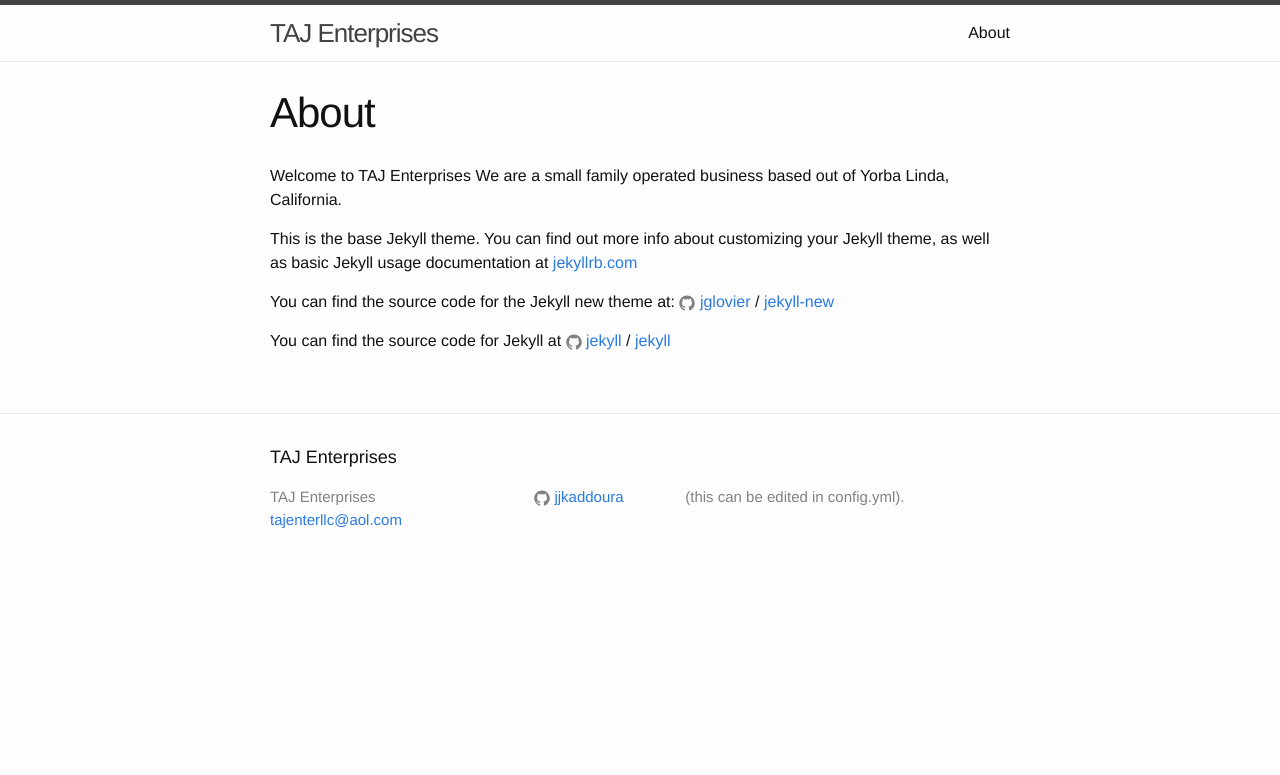
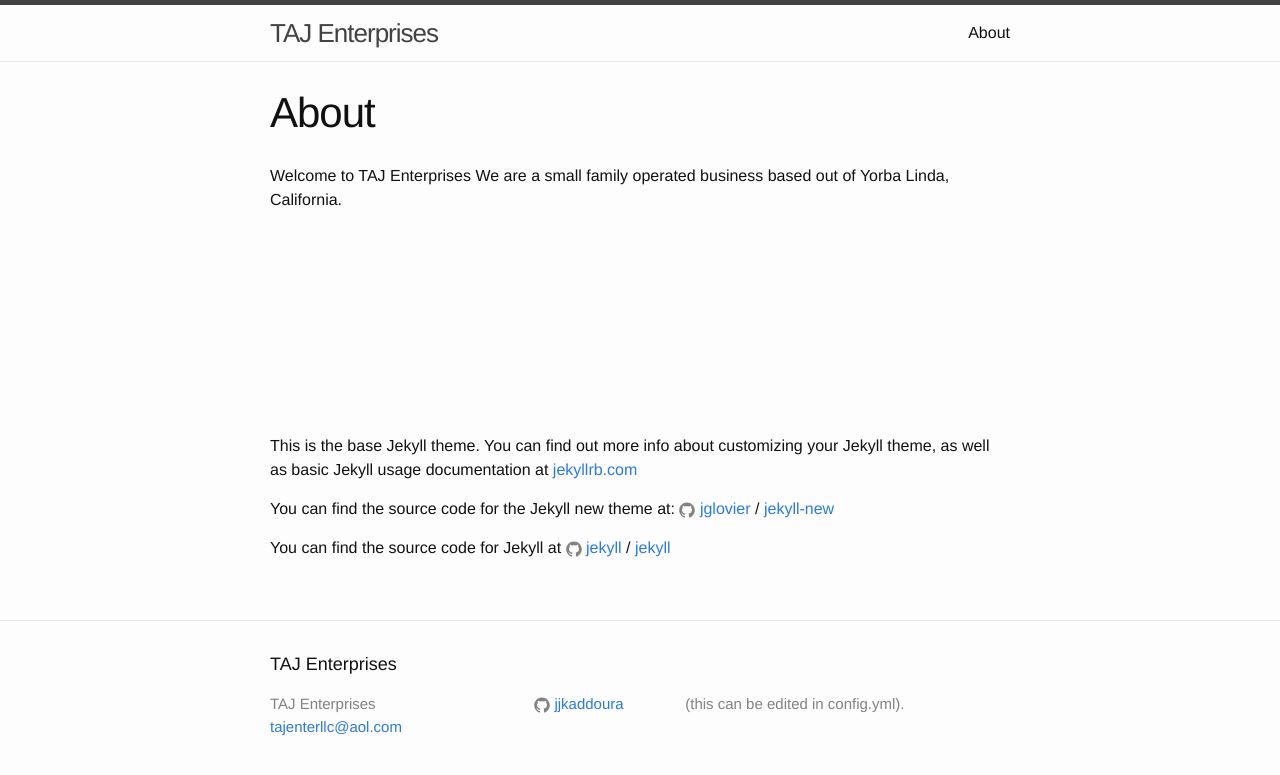
Before and after one commit to jjkaddoura/jjkaddoura.github.io, a Jekyll site: the page built from about.md, in a window 1280 px wide. Shown: the top 775 px of the page. Built offline with Jekyll 4.4.1, drawn with Linux system fonts in a browser that asks for light colours.

Commit message:
Update about.md

```diff
--- a/about.md
+++ b/about.md
@@ -9,7 +9,8 @@
 
 
 
-
+<br /> <br /> <br /> <br />
+-----------------------------------------------------------------------------------------------------------------------------------------
 
 This is the base Jekyll theme. You can find out more info about customizing your Jekyll theme, as well as basic Jekyll usage documentation at [jekyllrb.com](http://jekyllrb.com/)
 
```
